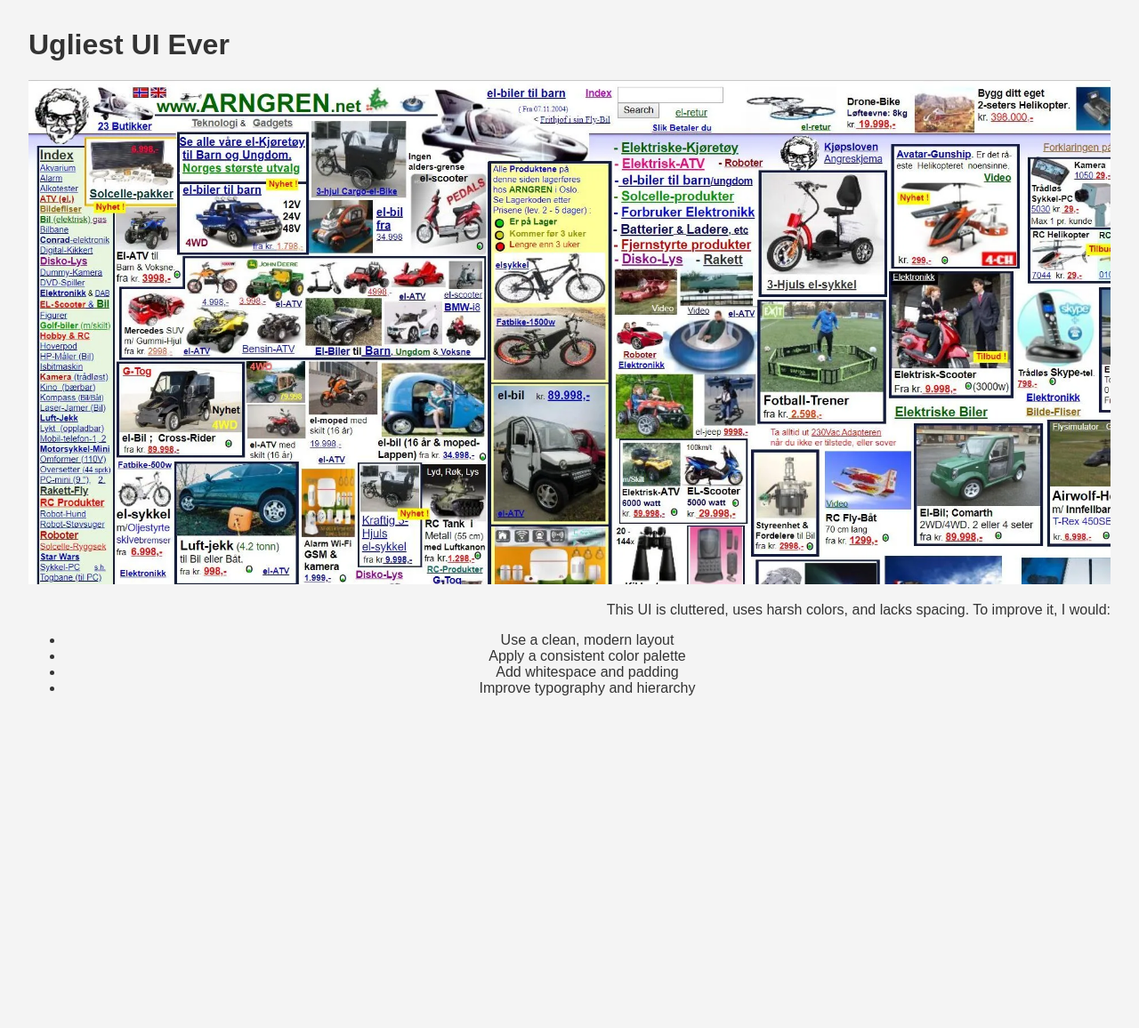
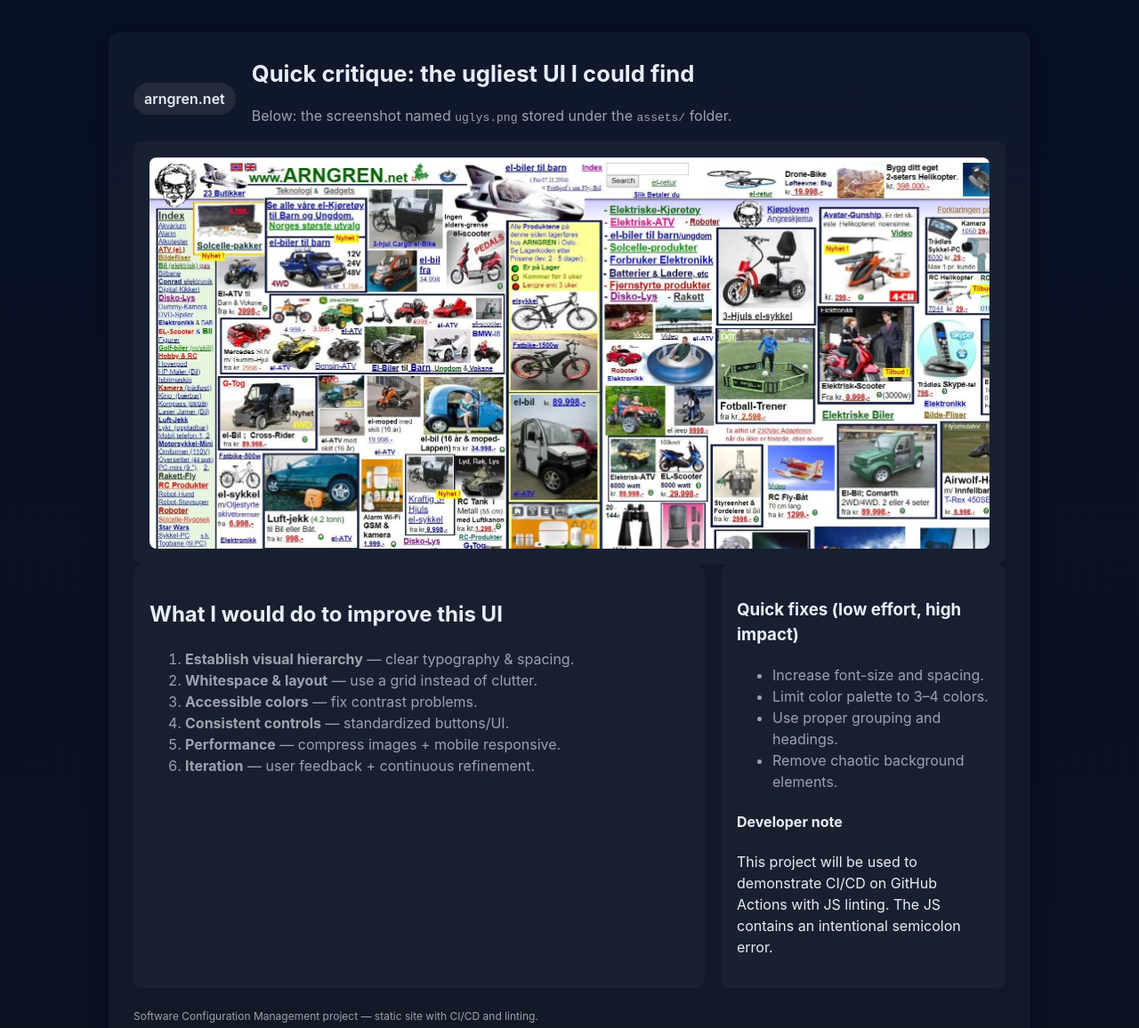
Before and after one commit to mercadotimotysean-svg/Ugly-UI, a plain HTML site: page index.html in a window 1280 px wide. Shown: the whole page at 89% size. Before the commit the page ends 815 px from the top, so only its background shows below. Drawn offline with Linux system fonts and the light colour scheme; a script that the page names is missing.

Commit message:
Started with the initial site

```diff
--- a/index.html
+++ b/index.html
@@ -1,21 +1,65 @@
-<!DOCTYPE html>
+<!doctype html>
 <html lang="en">
 <head>
-  <meta charset="UTF-8" />
-  <meta name="viewport" content="width=device-width, initial-scale=1.0" />
-  <title>Ugly UI Showcase</title>
-  <link rel="stylesheet" href="style.css" />
+  <meta charset="utf-8" />
+  <meta name="viewport" content="width=device-width,initial-scale=1" />
+  <link rel="stylesheet" href="styles.css" />
+  <title>arngren.net — UI critique</title>
 </head>
 <body>
-  <h1>Ugliest UI Ever</h1>
-  <img src="Uglys.png" alt="Ugly UI Screenshot" />
-  <p>This UI is cluttered, uses harsh colors, and lacks spacing. To improve it, I would:</p>
-  <ul>
-    <li>Use a clean, modern layout</li>
-    <li>Apply a consistent color palette</li>
-    <li>Add whitespace and padding</li>
-    <li>Improve typography and hierarchy</li>
-  </ul>
+  <div class="wrap">
+    <header>
+      <div class="badge">arngren.net</div>
+      <div>
+        <h1>Quick critique: the ugliest UI I could find</h1>
+        <p class="lead">
+          Below: the screenshot named <code>uglys.png</code>
+          stored under the <code>assets/</code> folder.
+        </p>
+      </div>
+    </header>
+
+    <div class="screenshot card">
+      <img src="assets/uglys.png" alt="Ugliest UI screenshot" />
+    </div>
+
+    <div class="improvements">
+      <div class="card">
+        <h2>What I would do to improve this UI</h2>
+        <ol>
+          <li><strong>Establish visual hierarchy</strong> — clear typography & spacing.</li>
+          <li><strong>Whitespace & layout</strong> — use a grid instead of clutter.</li>
+          <li><strong>Accessible colors</strong> — fix contrast problems.</li>
+          <li><strong>Consistent controls</strong> — standardized buttons/UI.</li>
+          <li><strong>Performance</strong> — compress images + mobile responsive.</li>
+          <li><strong>Iteration</strong> — user feedback + continuous refinement.</li>
+        </ol>
+      </div>
+
+      <aside class="card">
+        <h3>Quick fixes (low effort, high impact)</h3>
+        <ul>
+          <li>Increase font-size and spacing.</li>
+          <li>Limit color palette to 3–4 colors.</li>
+          <li>Use proper grouping and headings.</li>
+          <li>Remove chaotic background elements.</li>
+        </ul>
+
+        <h4>Developer note</h4>
+        <p>
+          This project will be used to demonstrate CI/CD on GitHub Actions with
+          JS linting. The JS contains an intentional semicolon error.
+        </p>
+      </aside>
+    </div>
+
+    <footer>
+      <small>
+        Software Configuration Management project — static site with CI/CD and linting.
+      </small>
+    </footer>
+  </div>
+
   <script src="script.js"></script>
 </body>
 </html>
--- a/style.css
+++ /dev/null
@@ -1,19 +0,0 @@
-body {
-  font-family: Arial, sans-serif;
-  margin: 2rem;
-  background-color: #f4f4f4;
-  color: #333;
-}
-img {
-  max-width: 100%;
-  height: auto;
-}
-
-p {
-    text-align: end;
-}
-
-ul {
-    text-align: center;
-    text-decoration: double;
-}
--- /dev/null
+++ b/styles.css
@@ -0,0 +1,72 @@
+:root {
+  --bg: #0f1724;
+  --card: rgba(255, 255, 255, 0.03);
+  --muted: #9ca3af;
+}
+
+body {
+  font-family: Inter, ui-sans-serif, system-ui, Arial;
+  margin: 0;
+  background: linear-gradient(180deg, #071024 0%, #0b1220 100%);
+  color: #e6eef8;
+  line-height: 1.5;
+}
+
+.wrap {
+  max-width: 980px;
+  margin: 36px auto;
+  padding: 28px;
+  background: var(--card);
+  border-radius: 12px;
+  box-shadow: 0 6px 20px rgba(2, 6, 23, 0.6);
+}
+
+header {
+  display: flex;
+  align-items: center;
+  gap: 18px;
+}
+
+h1 {
+  font-size: 1.6rem;
+  margin: 0;
+}
+
+.lead {
+  color: var(--muted);
+}
+
+.badge {
+  background: rgba(255,255,255,0.08);
+  padding: 6px 12px;
+  border-radius: 50px;
+  font-weight: 600;
+}
+
+.screenshot img {
+  width: 100%;
+  display: block;
+  border-radius: 8px;
+}
+
+.card {
+  background: rgba(255,255,255,0.03);
+  padding: 18px;
+  border-radius: 10px;
+}
+
+.improvements {
+  display: grid;
+  grid-template-columns: 1fr 320px;
+  gap: 18px;
+}
+
+ul, ol {
+  color: var(--muted);
+}
+
+footer {
+  margin-top: 20px;
+  color: var(--muted);
+  font-size: 0.9rem;
+}
```
Also changed, not shown: scipt.js (+9 -2 lines), .eslintrc.json (deleted), .github/workflow/deploy.yml (deleted), assets/uglys.png (renamed from Uglys.png), ugly-ui.png (deleted).
